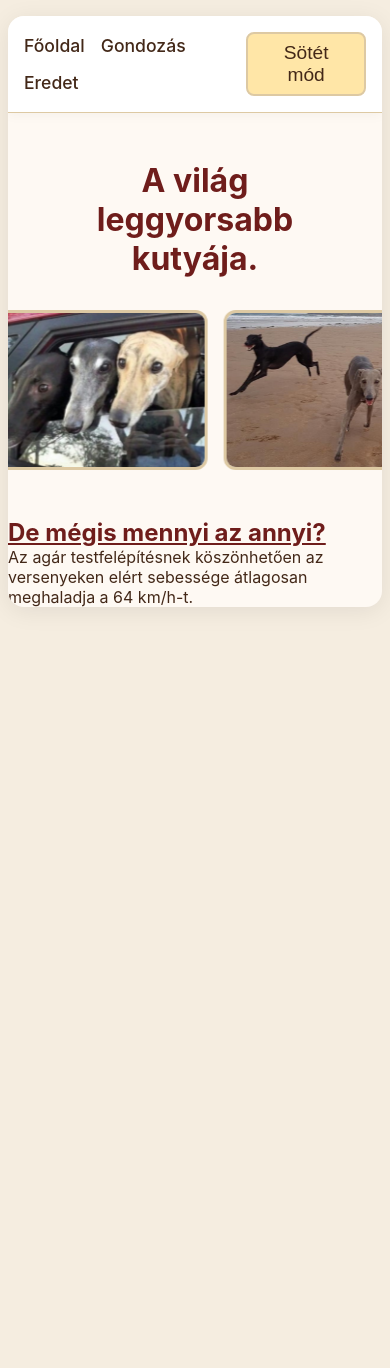
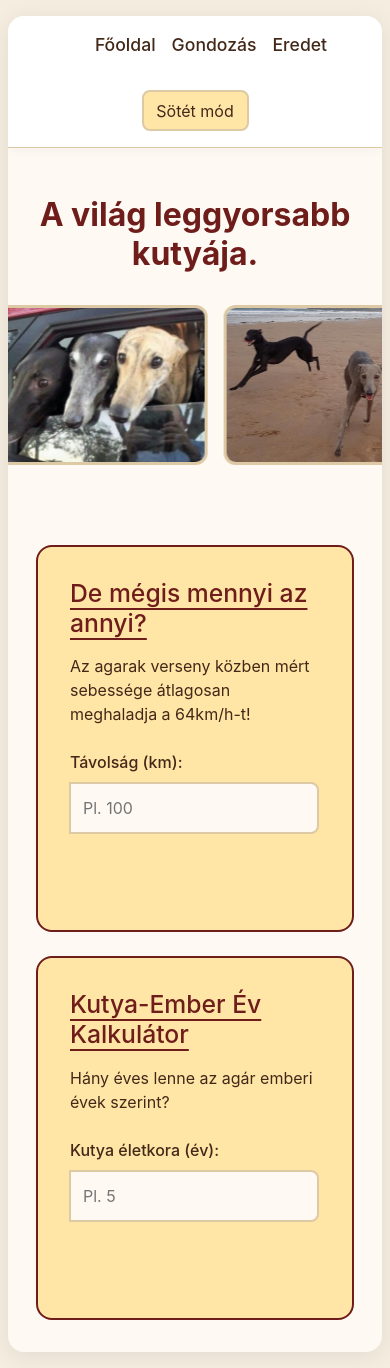
Before and after one commit to teki224/seferfedrakamilla_8E2D0F39, a plain HTML site: page index.html in a window 390 px wide. Before the commit the page ends 844 px from the top, so only its background shows below. Drawn offline with nearby package versions, Linux system fonts and the light colour scheme.

Commit message:
CSS finomhangolása és a Főoldalon 2 kártya létrehozása

```diff
--- a/index.html
+++ b/index.html
@@ -4,10 +4,11 @@
     <meta charset="UTF-8">
     <meta name="viewport" content="width=device-width, initial-scale=1.0">
     <title>Főoldal - Agarak</title>
+    <link rel="stylesheet" href="https://cdn.jsdelivr.net/npm/bootstrap@5.3.0/dist/css/bootstrap.min.css">
     <link rel="stylesheet" href="style.css">
 </head>
 <body>
-    <div class="container">
+    <div class="container-custom">
         <nav>
             <ul>
                 <li><a href="index.html">Főoldal</a></li>
@@ -18,7 +19,13 @@
         </nav>
 
         <div class="hero-container">
-            <h1>A világ leggyorsabb kutyája.</h1>
+            <div class="container-fluid">
+                <div class="row">
+                    <div class="col-12">
+                        <h1>A világ leggyorsabb kutyája.</h1>
+                    </div>
+                </div>
+            </div>
         </div>
 
         <div class="image-marquee">
@@ -44,15 +51,36 @@
             </div>
         </div>
 
-        <div class="">
-            <h2>De mégis mennyi az annyi?</h2>
-            <p>
-                Az agár testfelépítésnek köszönhetően az versenyeken elért sebessége átlagosan meghaladja a <bold>64 km/h</bold>-t.
+        <div class="content">
+            <div class="container-fluid">
+                <div class="row g-4">
+                    <div class="col-12 col-md-6">
+                        <div class="card">
+                            <h2>De mégis mennyi az annyi?</h2>
+                            <p>Az agarak verseny közben mért sebessége átlagosan meghaladja a 64km/h-t!</p>
+                            <div class="input-group">
+                                <label for="distance-input">Távolság (km):</label>
+                                <input type="number" id="distance-input" placeholder="Pl. 100">
+                            </div>
+                            <p id="time-result"></p>
+                        </div>
+                    </div>
 
-            </p>
+                    <div class="col-12 col-md-6">
+                        <div class="card">
+                            <h2>Kutya-Ember Év Kalkulátor</h2>
+                            <p>Hány éves lenne az agár emberi évek szerint?</p>
+                            <div class="input-group">
+                                <label for="dog-age-input">Kutya életkora (év):</label>
+                                <input type="number" id="dog-age-input" placeholder="Pl. 5">
+                            </div>
+                            <p id="human-age-result"></p>
+                        </div>
+                    </div>
+                </div>
+            </div>
         </div>
-
-    </div> <!--container vége-->
+    </div>
 
     <script src="script.js"></script>
 </body>
--- a/script.js
+++ b/script.js
@@ -18,4 +18,55 @@ function loadTheme() {
     themeButton.textContent = savedTheme === 'dark' ? 'Világos mód' : 'Sötét mód';
 }
 
+function calculateGreyhoundTime(distance) {
+    const averageSpeed = 64;
+    const timeInHours = distance / averageSpeed;
+    const timeInMinutes = timeInHours * 60;
+
+    if (timeInMinutes < 60) {
+        return timeInMinutes.toFixed(1) + " perc";
+    } else {
+        const hours = Math.floor(timeInMinutes / 60);
+        const minutes = (timeInMinutes % 60).toFixed(0);
+        return hours + " óra " + minutes + " perc";
+    }
+}
+
+function calculateHumanAge(dogAge) {
+    if (dogAge <= 0) return 0;
+    if (dogAge === 1) return 15;
+    if (dogAge === 2) return 24;
+    return 24 + (dogAge - 2) * 5;
+}
+
+const distanceInput = document.getElementById('distance-input');
+const timeResult = document.getElementById('time-result');
+
+if (distanceInput) {
+    distanceInput.addEventListener('input', function() {
+        const distance = parseFloat(this.value);
+        if (distance > 0) {
+            const time = calculateGreyhoundTime(distance);
+            timeResult.textContent = "Egy agár " + distance + " km-t megtenne " + time + " alatt.";
+        } else {
+            timeResult.textContent = "";
+        }
+    });
+}
+
+const dogAgeInput = document.getElementById('dog-age-input');
+const humanAgeResult = document.getElementById('human-age-result');
+
+if (dogAgeInput) {
+    dogAgeInput.addEventListener('input', function() {
+        const dogAge = parseInt(this.value);
+        if (dogAge > 0) {
+            const humanAge = calculateHumanAge(dogAge);
+            humanAgeResult.textContent = "Ez emberi évben: " + humanAge + " év.";
+        } else {
+            humanAgeResult.textContent = "";
+        }
+    });
+}
+
 loadTheme();
--- a/style.css
+++ b/style.css
@@ -37,9 +37,11 @@ body {
     margin: 0;
     padding: 2rem 1rem;
     font-family: -apple-system, BlinkMacSystemFont, 'Segoe UI', Roboto, Oxygen, Ubuntu, Cantarell, sans-serif;
+    background-color: var(--bg-outer);
+    transition: background-color 0.3s ease;
 }
 
-.container {
+.container-custom {
     max-width: 1400px;
     margin: 0 auto;
     background-color: var(--bg-primary);
@@ -87,10 +89,10 @@ nav a:hover {
     background-color: var(--bg-secondary);
     border: 2px solid var(--border);
     color: var(--text-primary);
-    padding: 0.5rem 1rem;
+    padding: 0.4rem 0.8rem;
     border-radius: 8px;
     cursor: pointer;
-    font-size: 1.2rem;
+    font-size: 1rem;
     transition: all 0.3s ease;
 }
 
@@ -104,7 +106,7 @@ nav a:hover {
     justify-content: center;
     align-items: center;
     text-align: center;
-    padding: 3rem 2rem 2rem 2rem;
+    padding: 3rem 0 2rem 0;
 }
 
 .hero-container h1 {
@@ -114,6 +116,79 @@ nav a:hover {
     margin: 0;
     opacity: 0;
     animation: fadeIn 1.5s forwards;
+}
+
+.content {
+    padding: 3rem 2rem;
+}
+
+.content h1 {
+    color: var(--accent-dark);
+    margin-bottom: 2rem;
+}
+
+.content section {
+    margin-bottom: 2rem;
+}
+
+.card {
+    background-color: var(--bg-secondary);
+    border: 2px solid var(--accent-dark);
+    border-radius: 16px;
+    padding: 2rem;
+    transition: all 0.3s ease;
+}
+
+.card:hover {
+    transform: translateY(-4px);
+    box-shadow: 0 8px 16px rgba(0, 0, 0, 0.1);
+}
+
+.card h2 {
+    color: var(--accent-dark);
+    margin-bottom: 1rem;
+    text-decoration: underline;
+    text-decoration-color: var(--accent-dark);
+    text-underline-offset: 6px;
+}
+
+.card p {
+    color: var(--text-primary);
+    margin-bottom: 1.5rem;
+}
+
+.input-group {
+    margin-bottom: 1rem;
+}
+
+.input-group label {
+    display: block;
+    margin-bottom: 0.5rem;
+    font-weight: 500;
+    color: var(--text-primary);
+}
+
+.input-group input {
+    width: 100%;
+    padding: 0.75rem;
+    border: 2px solid var(--border);
+    border-radius: 8px;
+    background-color: var(--bg-primary);
+    color: var(--text-primary);
+    font-size: 1rem;
+    transition: border-color 0.3s ease;
+}
+
+.input-group input:focus {
+    outline: none;
+    border-color: var(--accent-dark);
+}
+
+#time-result,
+#human-age-result {
+    font-weight: 600;
+    color: var(--accent-dark);
+    min-height: 1.5rem;
 }
 
 @keyframes fadeIn {
@@ -152,16 +227,22 @@ nav a:hover {
         padding: 1rem 0.5rem;
     }
 
-    .container {
+    .container-custom {
         border-radius: 16px;
     }
 
     nav {
         padding: 1rem;
+        flex-direction: column;
+        gap: 1rem;
     }
 
     nav ul {
         gap: 1rem;
+    }
+
+    .content {
+        padding: 2rem 1rem;
     }
 
     .marquee-track img {
@@ -169,8 +250,3 @@ nav a:hover {
         height: 160px;
     }
 }
-
-h2 {
-    color: var(--accent-dark);
-    text-decoration: underline;
-}
```
Also changed, not shown: care.html (+16 -1 lines), origin.html (+16 -1 lines).
